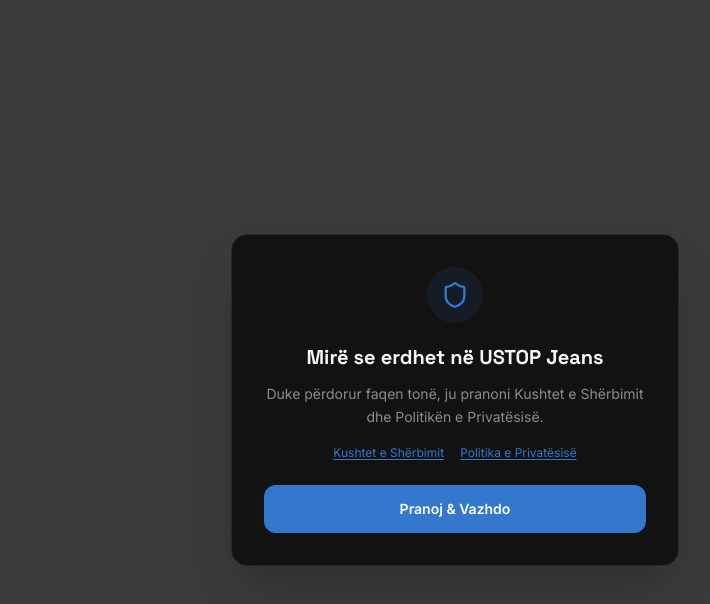
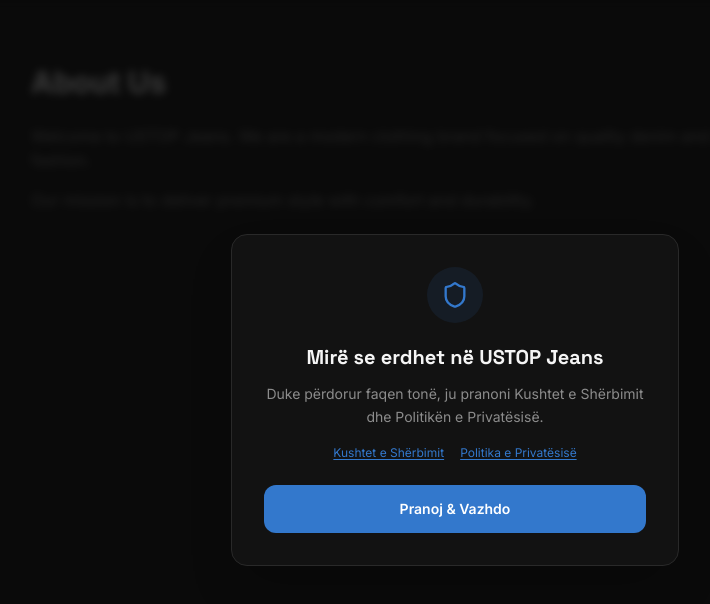
Before and after one commit to mufoasa/zeni2, a Next.js app: page /about in a window 1280 px wide. Before the commit this address had no page. Shown: the top 604 px of the page, without its empty margins (185-895 px from the left). Built offline with nearby package versions, Linux system fonts and the light colour scheme.

Commit message:
Create page.tsx

```diff
--- /dev/null
+++ b/app/about/page.tsx
@@ -0,0 +1,18 @@
+export default function AboutPage() {
+  return (
+    <main className="mx-auto max-w-4xl px-6 py-16">
+      <h1 className="mb-6 text-3xl font-bold">About Us</h1>
+
+      <div className="space-y-4 text-muted-foreground">
+        <p>
+          Welcome to USTOP Jeans. We are a modern clothing brand focused on
+          quality denim and contemporary street fashion.
+        </p>
+
+        <p>
+          Our mission is to deliver premium style with comfort and durability.
+        </p>
+      </div>
+    </main>
+  );
+}
```
